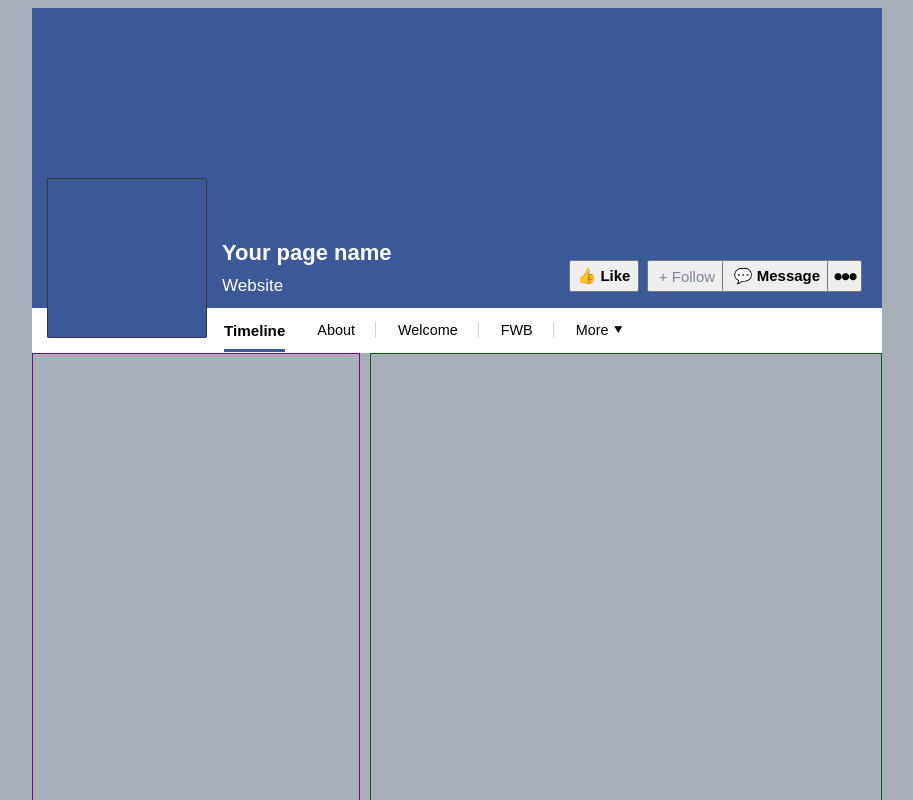
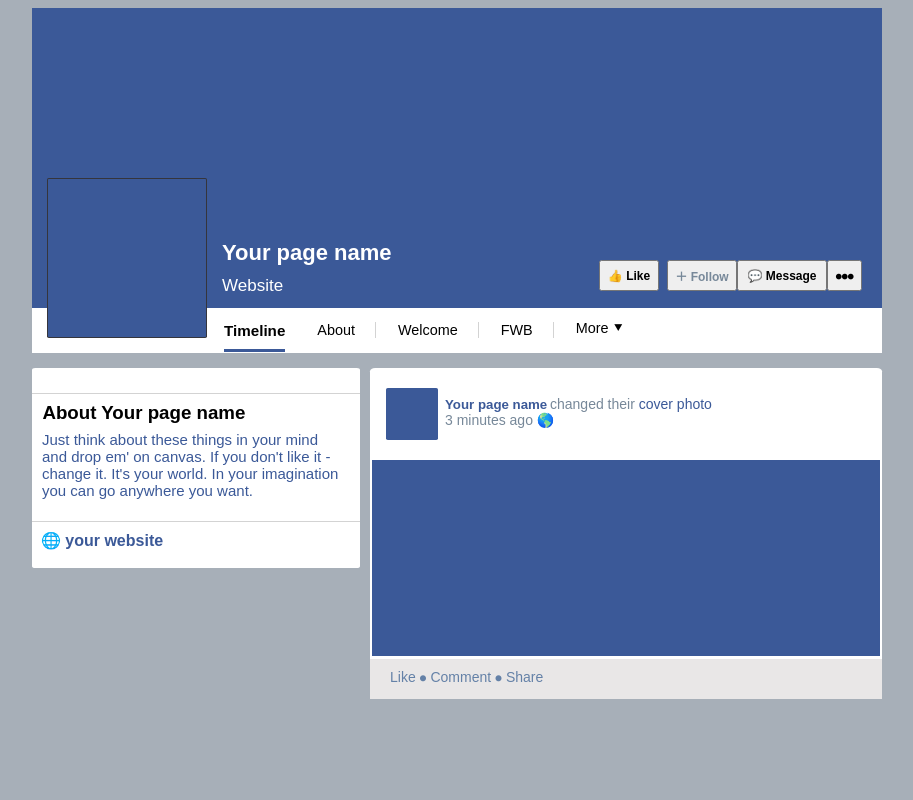
Before and after one commit to lesa671/social-networking-site-assessment, a plain HTML site: page index.html in a window 1280 px wide. Shown: the top 800 px of the page, without its empty margins (183-1096 px from the left). Drawn offline with Linux system fonts and the light colour scheme.

Commit message:
styled one box in each of the two columns in the main tag

```diff
--- a/assets/stylesheets/style.css
+++ b/assets/stylesheets/style.css
@@ -36,6 +36,7 @@ body{
     left: 190px;
 }
 
+
 .yourpage-info p:last-child {
     font-family: Arial, Helvetica, sans-serif;
     font-size: 17px;
@@ -60,32 +61,31 @@ body{
 }
 
 .button1 {
-    font-size: 15px;
+    font-size: 12px;
     font-weight: bolder;
     padding: 5px;
-    width: 70px;
+    width: 60px;
     margin-right: 8px;
 
 }
 
 .button2 {
-    font-size: 15px;
+    font-size: 12px;
+    font-weight: bolder;
     color: lightslategray;
     padding: 5px;
-    width: 80px;
-    margin-right: -5px;
+    width: 70px;
 }
 
 .button3 {
-    font-size: 15px;
+    font-size: 12px;
     font-weight: bolder;
     padding: 5px;
-    width: 110px;
-    margin-right: -5px;
+    width: 90px;
 }
 
 .button4 {
-    font-size: 15px;
+    font-size: 12px;
     font-weight: bolder;
     padding: 5px;
     width: 35px;
@@ -103,13 +103,9 @@ body{
 
 .navbar ul li {
     list-style-type: none;
-    display: flex;
     float:left;
     margin-top: 14px;
     margin-left: 12px;
-    /* padding-left: 10px; */
-    /* padding-right: 10px; */
-    /* margin: 15px 20px 0; */
     position: relative;
     left: 140px;
     font-family: Arial, Helvetica, sans-serif;
@@ -124,9 +120,6 @@ body{
 }
 
 .navbar li:nth-child(n+2) {
-
-    /* margin-left: 22px; */
-    /* margin-right: 22px; */
     padding-left: 10px;
     padding-right: 20px;
     font-size: 90%;
@@ -136,22 +129,140 @@ body{
     border-right: 1px solid lightgrey;
 }
 
+.navbar li:last-child {
+    margin-top: 12px;
+}
+
 main {
     width: 850px;
+    height: 2000px;
     margin: 0 auto;
     /* border: 2px solid yellow; */
 }
 
-main .column-left {
-    border: 1px solid purple;
+.column-left {
+    /* border: 1px solid purple; */
+    margin-top: 15px;
     width: 328px;
     height: 1000px;
     float: left;
 }
 
-main .column-right {
-    border: 1px solid darkgreen;
+.column-right {
+    /* border: 1px solid darkgreen; */
+    margin-top: 15px;
     width: 512px;
     height: 1000px;
     float: right;
 }
+
+.card-about {
+    background-color: white;
+    border-radius: 1%;
+    width: 328px;
+    height: 200px;
+    font-family: Arial, Helvetica, sans-serif;
+    float: left;
+}
+
+.card-about h3{
+    /* border: 1px solid violet; */
+    margin-top: 25px;
+    padding-top: 8px;
+    border-top: 1px solid lightgray;
+}
+
+.card-about .p1 {
+    color: #3b5998;
+    font-size: 15px;
+    height: 75px;
+    /* overflow: auto; */
+    margin-top: -12px;
+    padding-left: 10px;
+    padding-right: 15px;
+    /* border: 1px solid violet; */
+}
+
+.card-about h4 {
+    /* border: 1px solid violet; */
+    color: #3b5998;
+    margin-top: 12px;
+    padding-top: 9px;
+    border-top: 1px solid lightgray;
+}
+
+.card-latest-post {
+    background-color: white;
+    border-radius: 1%;
+    width: 512px;
+    height: 328px;
+    font-family: Arial, Helvetica, sans-serif;
+}
+
+.profile-picture2 {
+    width: 52px;
+    height: 52px;
+    background-color: #3b5998;
+    border-radius: 1.75px;
+    position: relative;
+    top: 20px;
+    left: 16px;
+}
+
+.card-latest-post header {
+    width: 512px;
+    height: 90px;
+    /* border: 1px solid turquoise; */
+}
+
+.card-latest-post h5 {
+    color: #3b5998;
+    position: relative;
+    top: -45px;
+    left: 75px;
+}
+
+.card-latest-post .post-action {
+    position: relative;
+    top: -83px;
+    left: 180px;
+    font-size: 14px;
+    color: lightslategrey;
+}
+
+.card-latest-post span {
+    color: #3b5998;
+}
+
+.card-latest-post .datetime-since-posted {
+    position: relative;
+    top: -83px;
+    left: 75px;
+    font-size: 14px;
+    color: lightslategrey;
+}
+
+.posted-content {
+    width: 512px;
+    height: 200px;
+    background-color: #3b5998;
+    border:2px solid white;
+}
+
+.card-latest-post ul li {
+    list-style-type: none;
+    float: left;
+    position: relative;
+    left: -20px;
+    color: rgb(100, 129, 167);
+    font-size: 14px;
+    padding-top: 10px;
+}
+
+.social-action {
+    width: 512px;
+    height: 40px;
+    margin-top: -15px;
+    background-color: rgb(233, 231, 231);
+    /* border: 1px solid violet; */
+}
--- a/index.html
+++ b/index.html
@@ -22,12 +22,11 @@
 
             <div class="header-buttons">
                 <button type="button" class="button1">👍 Like</button>
-                <button type="button" class="button2">+ Follow</button>
+                <button type="button" class="button2">＋ Follow</button>
                 <button type="button" class="button3">💬 Message</button>
                 <button type="button" class="button4">⦁⦁⦁</button>
             </div>
         </div>
-
 
         <div class="navbar">
             <ul>
@@ -40,15 +39,39 @@
         </div>
     </header>
 
-    <main> <!--div with the name "main"-->
-            <div class="column-left">
-                <div class="card-about"></div>
-                <div class="card-about-details"></div>
-            </div>
+    <main>
+        <!--div with the name "main"-->
+        <div class="column-left">
+            <section class="card-about">
+                <h3>&nbsp&nbspAbout Your page name</h3>
+                <!-- <p class=p1>Trees get lonely too, so we'll give him a little friend. And just raise cain.</p> -->
+                <p class="p1">Just think about these things in your mind and drop em' on canvas. If you don't like it - change it. It's your world. In your imagination you can go anywhere you want.</p>
+                <h4>&nbsp&nbsp🌐 your website</h4>
+            </sectiion>
+            <section class="card-about-details"></section>
+            <section class="card-apps"></section>
+            <section class="card-photos"></section>
+            <footer></footer>
+        </div>
 
-            <div class="column-right">
-
-            </div>
+        <div class="column-right">
+            <section class="card-latest-post">
+                <header>
+                    <div class="profile-picture2"></div>
+                    <div ><h5>Your page name</h5></div>
+                    <div class="post-action">changed their <span>cover photo</span></div>
+                    <div class="datetime-since-posted">3 minutes ago 🌎</div>
+                </header>
+                <div class="posted-content"></div>
+                <div class="social-action">
+                    <ul>
+                        <li class="social">Like ⦁&nbsp</li>
+                        <li class="social">Comment ⦁&nbsp</li>
+                        <li class="social">Share</li>
+                    </ul>
+                </div>
+            </section>
+        </div>
     </main>
 </body>
 
```
